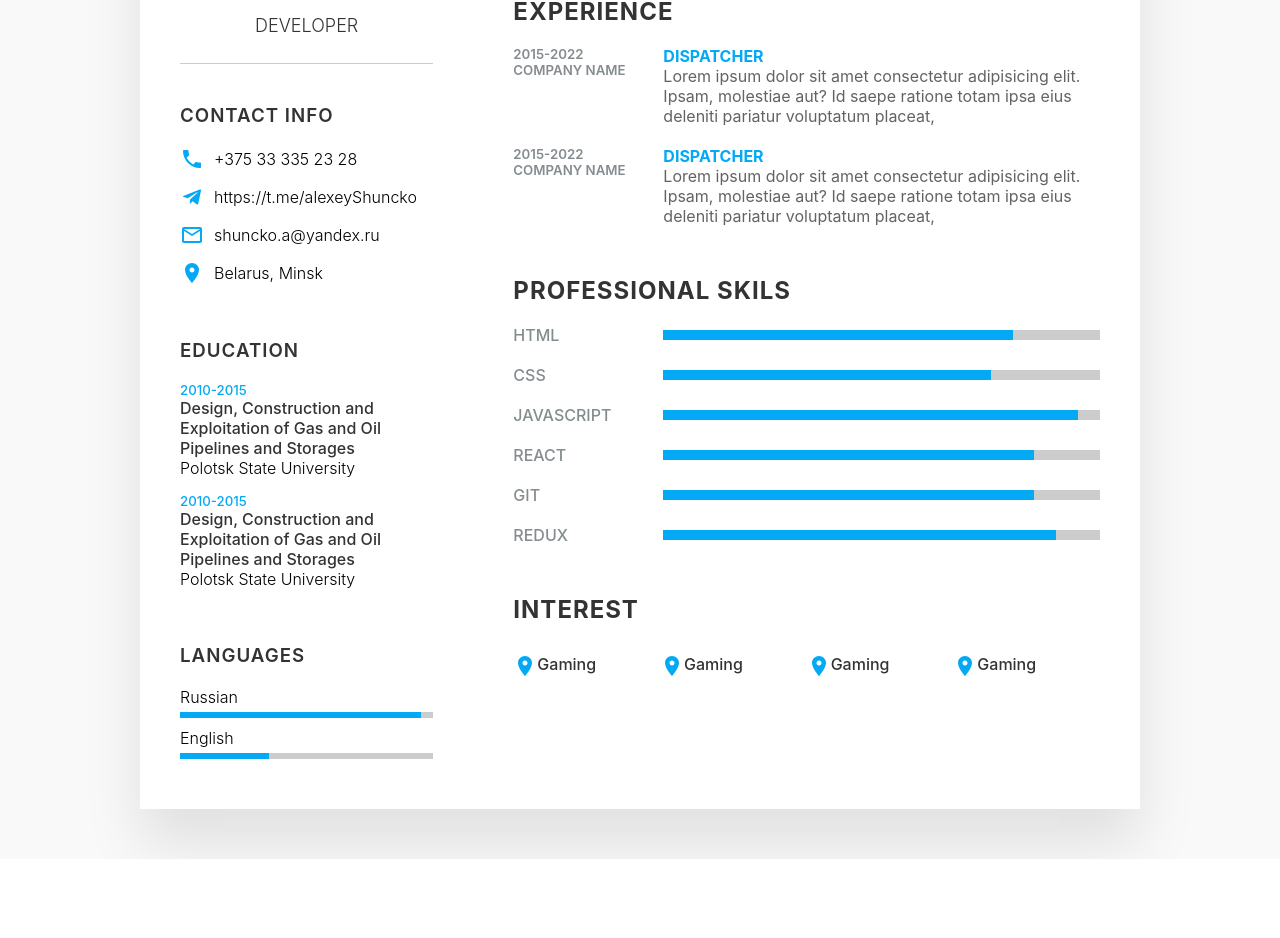
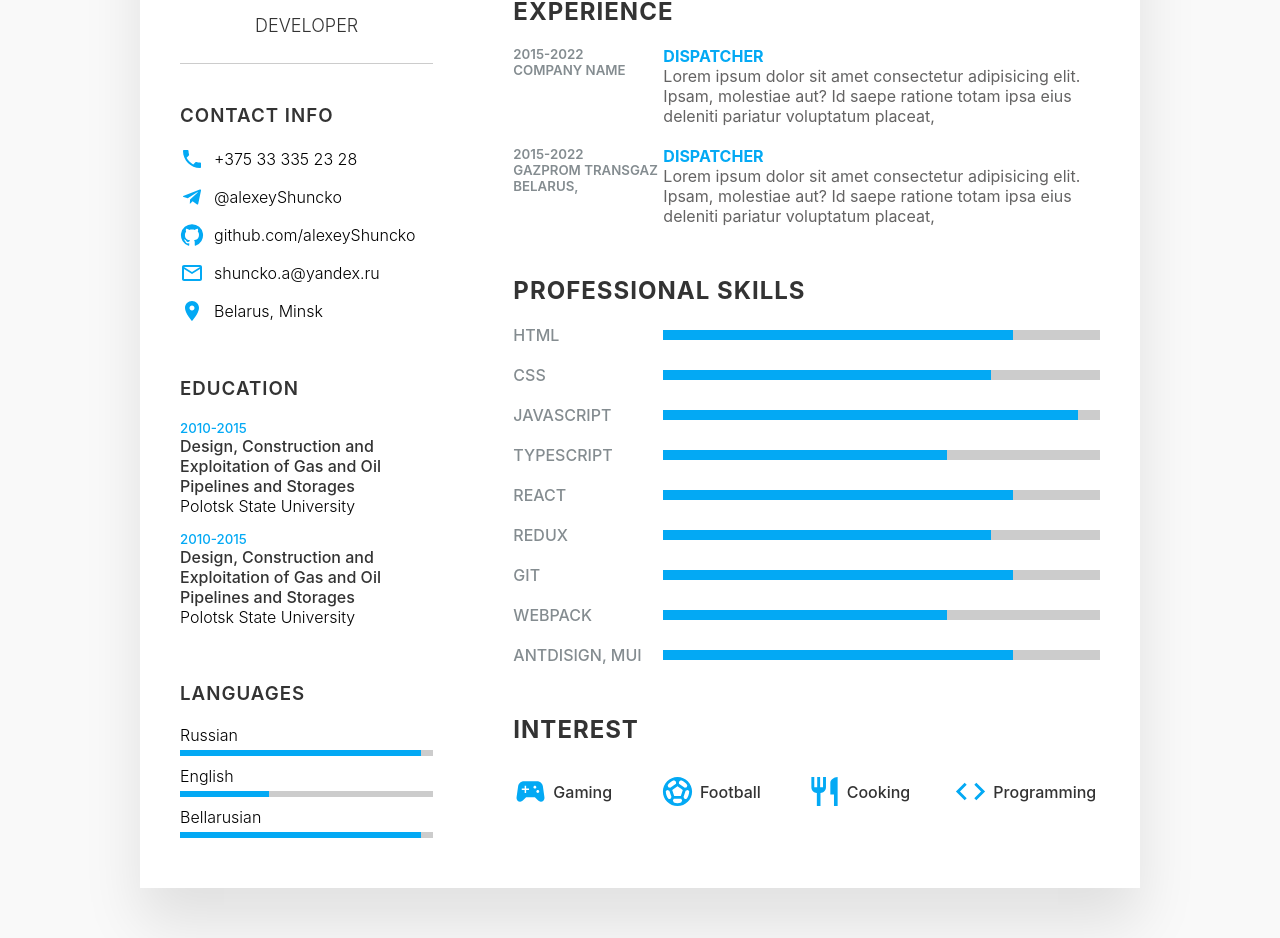
Before and after one commit to alexeyShuncko/resume, a React (Create React App) app: page / in a window 1280 px wide. Shown: the part 372-1310 px from the top of the page. Before the commit the page ends 1231 px from the top, so only its background shows below. Built offline with nearby package versions, Linux system fonts and the light colour scheme.

Commit message:
Отделение данных

```diff
--- a/src/App.css
+++ b/src/App.css
@@ -1,5 +1,6 @@
  :root {
    --background: #f9f9f9;
+   --backgroundResume: #fff;
    --primaryColor: #333;
    --secondColor: #03a9f4;
    --progresColor: #ccc;
@@ -25,6 +26,7 @@
    justify-content: center;
    align-items: center;
    width: 100%;
+
  }
 
  .container {
@@ -32,7 +34,7 @@
    width: 100%;
    max-width: 1000px;
    min-height: 1000px;
-   background: #fff;
+   background: var(--backgroundResume);
    display: grid;
    grid-template-columns: 1fr 2fr;
    box-shadow: 0 35px 55px rgba(0, 0, 0, 0.1);
@@ -51,6 +53,7 @@
    align-items: center;
    padding-bottom: 20px;
    border-bottom: 1px solid rgba(0, 0, 0, 0.2);
+
  }
 
  .profileText .imgBx {
@@ -78,6 +81,7 @@
    margin-top: 20px;
    color: var(--primaryColor);
    line-height: 1.4em;
+   transition: 0.5s;
  }
 
  .profileText h2 span {
@@ -238,8 +242,10 @@
   margin: 10px 0;
  }
 
- .about.interest ul li .icon{
+ .about.interest ul li span{
   display: inline-block;
-   vertical-align: middle;
+  vertical-align: middle;
   color: var(--secondColor);
+  margin-right: 5px;
+
  }
--- a/src/App.js
+++ b/src/App.js
@@ -4,168 +4,184 @@ import PhoneIcon from '@mui/icons-material/Phone';
 import TelegramIcon from '@mui/icons-material/Telegram';
 import MailOutlineIcon from '@mui/icons-material/MailOutline';
 import LocationOnIcon from '@mui/icons-material/LocationOn';
+import GitHubIcon from '@mui/icons-material/GitHub';
+import SportsEsportsIcon from '@mui/icons-material/SportsEsports';
+import SportsSoccerIcon from '@mui/icons-material/SportsSoccer';
+import CodeIcon from '@mui/icons-material/Code';
+import RestaurantIcon from '@mui/icons-material/Restaurant';
 
 function App() {
 
 
+  const data = {
+    profileText: {name: 'Aleksei Shunko',job: 'Junior Frontend Developer'},
+    contactInfo: {
+      title: 'Contact Info',
+      list: [
+        {icon: <PhoneIcon />, text: '+375 33 335 23 28'},
+        {icon: <TelegramIcon />, text: '@alexeyShuncko'},
+        {icon: <GitHubIcon />, text: 'github.com/alexeyShuncko'},
+        {icon: <MailOutlineIcon />, text: 'shuncko.a@yandex.ru'},
+        {icon: <LocationOnIcon />, text: 'Belarus, Minsk'},
+      ]},
+      education: {title: 'Education', list: [
+        {date: '2010-2015',
+        speciality: 'Design, Construction and Exploitation of Gas and Oil Pipelines and Storages',
+        university: 'Polotsk State University'},
+        {date: '2010-2015',
+        speciality: 'Design, Construction and Exploitation of Gas and Oil Pipelines and Storages',
+        university: 'Polotsk State University'},
+    ]},
+    languages: {title: 'Languages', list: [
+      {name: 'Russian', percent: '95%'},
+      {name: 'English', percent: '35%'},
+      {name: 'Bellarusian', percent: '95%'},
+    ]},
+    about: {title: 'Profile',
+    p1: `Lorem ipsum dolor sit amet consectetur adipisicing elit. Ipsam,
+    molestiae aut? Id saepe ratione totam ipsa eius deleniti pariatur voluptatum placeat,
+    exercitationem corporis sint soluta repudiandae, fugiat perspiciatis! Quam, esse?`,
+    p2: `Lorem ipsum dolor sit amet consectetur adipisicing elit. Ipsam,
+    molestiae aut? Id saepe ratione totam ipsa eius deleniti pariatur voluptatum placeat,
+    exercitationem corporis sint soluta repudiandae, fugiat perspiciatis! Quam, esse?`},
+    experience: {title: 'Experience', list: [
+      {date: '2015-2022', name: 'Company Name', job: 'Dispatcher',
+      description: `Lorem ipsum dolor sit amet consectetur adipisicing elit. Ipsam,
+      molestiae aut? Id saepe ratione totam ipsa eius deleniti pariatur voluptatum placeat,`},
+      {date: '2015-2022', name: 'Gazprom transgaz Belarus,', job: 'Dispatcher',
+      description: `Lorem ipsum dolor sit amet consectetur adipisicing elit. Ipsam,
+      molestiae aut? Id saepe ratione totam ipsa eius deleniti pariatur voluptatum placeat,`},
+    ]},
+    skills: {title: 'Professional Skills', list: [
+      {name: 'HTML', percent: '80%'},
+      {name: 'CSS', percent: '75%'},
+      {name: 'Javascript', percent: '95%'},
+      {name: 'Typescript', percent: '65%'},
+      {name: 'React', percent: '80%'},
+      {name: 'Redux', percent: '75%'},
+      {name: 'Git', percent: '80%'},
+      {name: 'Webpack', percent: '65%'},
+      {name: 'AntDisign, MUI', percent: '80%'},
+    ]},
+    interest: {title: 'Interest', list: [
+      {icon: <SportsEsportsIcon fontSize='large'/>, name: 'Gaming'},
+      {icon: <SportsSoccerIcon fontSize='large'/>, name: 'Football'},
+      {icon: <RestaurantIcon fontSize='large'/>, name: 'Cooking'},
+      {icon: <CodeIcon fontSize='large'/>, name: 'Programming'},
+    ]}
+  }
+
 
   return (
     <div className='container'>
+
       <div className='leftSection'>
+
         <div className='profileText'>
           <div className='imgBx'>
             <img src={photo} alt='My_photo' />
           </div>
-          <h2>Aleksei Shunko<br /><span>Junior Frontend Developer</span></h2>
+          <h2>{data.profileText.name}<br /><span>{data.profileText.job}</span></h2>
         </div>
+
         <div className='contactInfo'>
-          <h3 className='title'>Contact Info</h3>
+          <h3 className='title'>{data.contactInfo.title}</h3>
           <ul>
-            <li>
-              <span className='icon'><PhoneIcon /></span>
-              <span className='text'>+375 33 335 23 28</span>
-            </li>
-            <li>
-              <span className='icon'><TelegramIcon /></span>
-              <span className='text'>https://t.me/alexeyShuncko</span>
-            </li>
-            <li>
-              <span className='icon'><MailOutlineIcon /></span>
-              <span className='text'>shuncko.a@yandex.ru</span>
-            </li>
-            <li>
-              <span className='icon'><LocationOnIcon /></span>
-              <span className='text'>Belarus, Minsk</span>
-            </li>
+            { data.contactInfo.list.map(el=> (
+                <li key={el.text}>
+                <span className='icon'>{el.icon}</span>
+                <span className='text'>{el.text}</span>
+              </li>
+              ))
+            }
           </ul>
         </div>
+
         <div className='contactInfo education'>
-          <h3 className='title'>Education</h3>
+          <h3 className='title'>{data.education.title}</h3>
           <ul>
-            <li>
-              <h5>2010-2015</h5>
-              <h4>Design, Construction and Exploitation of Gas and Oil Pipelines and Storages</h4>
-              <h4>Polotsk State University</h4>
-            </li>
-            <li>
-              <h5>2010-2015</h5>
-              <h4>Design, Construction and Exploitation of Gas and Oil Pipelines and Storages</h4>
-              <h4>Polotsk State University</h4>
-            </li>
-
+            { data.education.list.map((el, i)=> (
+                <li key={i}>
+                <h5>{el.date}</h5>
+                <h4>{el.speciality}</h4>
+                <h4>{el.university}</h4>
+              </li>
+              ))
+            }
           </ul>
         </div>
 
         <div className='contactInfo language'>
-          <h3 className='title'>Languages</h3>
+          <h3 className='title'>{data.languages.title}</h3>
           <ul>
-            <li>
-              <span className='text'>Russian</span>
-              <span className='percent'>
-                <div style={{ width: '95%' }}></div>
-              </span>
-            </li>
-            <li>
-              <span className='text'>English</span>
-              <span className='percent'>
-                <div style={{ width: '35%' }}></div>
-              </span>
-            </li>
+            {
+              data.languages.list.map(el=> (
+                <li key={el.name}>
+                <span className='text'>{el.name}</span>
+                <span className='percent'>
+                  <div style={{ width: el.percent }}></div>
+                </span>
+              </li>
+              ))
+            }
           </ul>
         </div>
       </div>
+
+
       <div className='rightSection'>
         <div className='about'>
-          <h2 className='title2'>Profile</h2>
-          <p> Lorem ipsum dolor sit amet consectetur adipisicing elit. Ipsam,
-            molestiae aut? Id saepe ratione totam ipsa eius deleniti pariatur voluptatum placeat,
-            exercitationem corporis sint soluta repudiandae, fugiat perspiciatis! Quam, esse?</p><br />
-          <p> Lorem ipsum dolor sit amet consectetur adipisicing elit. Ipsam,
-            molestiae aut? Id saepe ratione totam ipsa eius deleniti pariatur voluptatum placeat,
-            exercitationem corporis sint soluta repudiandae, fugiat perspiciatis! Quam, esse?</p>
+          <h2 className='title2'>{data.about.title}</h2>
+          <p>{data.about.p1}</p><br />
+          <p>{data.about.p2}</p>
         </div>
+
         <div className='about'>
-          <h2 className='title2'>Experience</h2>
-          <div className='box'>
-            <div className='years_company'>
-              <h5>2015-2022</h5>
-              <h5>Company Name</h5>
+          <h2 className='title2'>{data.experience.title}</h2>
+          {
+            data.experience.list.map(el => (
+              <div className='box' key={el.key}>
+              <div className='years_company'>
+                <h5>{el.date}</h5>
+                <h5>{el.name}</h5>
+              </div>
+              <div className='text'>
+                <h4>{el.job}</h4>
+                <p>{el.description}</p>
+              </div>
             </div>
-            <div className='text'>
-              <h4>Dispatcher</h4>
-              <p>
-                Lorem ipsum dolor sit amet consectetur adipisicing elit. Ipsam,
-                molestiae aut? Id saepe ratione totam ipsa eius deleniti pariatur voluptatum placeat,
-              </p>
-            </div>
-          </div>
-          <div className='box'>
-            <div className='years_company'>
-              <h5>2015-2022</h5>
-              <h5>Company Name</h5>
-            </div>
-            <div className='text'>
-              <h4>Dispatcher</h4>
-              <p>
-                Lorem ipsum dolor sit amet consectetur adipisicing elit. Ipsam,
-                molestiae aut? Id saepe ratione totam ipsa eius deleniti pariatur voluptatum placeat,
-              </p>
-            </div>
-          </div>
+            ))
+          }
         </div>
 
         <div className='about skills'>
-          <h2 className='title2'>Professional Skils</h2>
-          <div className='box'>
-            <h4>HTML</h4>
-            <div className='percent'>
-              <div style={{ width: '80%' }}></div>
+          <h2 className='title2'>{data.skills.title}</h2>
+          {
+            data.skills.list.map(el=> (
+              <div className='box' key={el.name}>
+              <h4>{el.name}</h4>
+              <div className='percent'>
+                <div style={{ width: el.percent }}></div>
+              </div>
             </div>
+            ))
+          }
           </div>
-          <div className='box'>
-            <h4>CSS</h4>
-            <div className='percent'>
-              <div style={{ width: '75%' }}></div>
-            </div>
-          </div>
-          <div className='box'>
-            <h4>JavaScript</h4>
-            <div className='percent'>
-              <div style={{ width: '95%' }}></div>
-            </div>
-          </div>
-          <div className='box'>
-            <h4>React</h4>
-            <div className='percent'>
-              <div style={{ width: '85%' }}></div>
-            </div>
-          </div>
-          <div className='box'>
-            <h4>Git</h4>
-            <div className='percent'>
-              <div style={{ width: '85%' }}></div>
-            </div>
-          </div>
-           <div className='box'>
-            <h4>Redux</h4>
-            <div className='percent'>
-              <div style={{ width: '90%' }}></div>
-            </div>
-          </div>
-        </div>
-
 
         <div className='about interest'>
-          <h2 className='title2'>Interest</h2>
+          <h2 className='title2'>{data.interest.title}</h2>
           <ul>
-            <li><LocationOnIcon className='icon'/>Gaming</li>
-            <li><LocationOnIcon className='icon'/>Gaming</li>
-            <li><LocationOnIcon className='icon'/>Gaming</li>
-            <li><LocationOnIcon className='icon'/>Gaming</li>
+            {
+              data.interest.list.map(el => (
+                <li>
+                <span>{el.icon}</span>
+                {el.name}
+                </li>
+              ))
+            }
           </ul>
           </div>
       </div>
-
 
     </div>
   );
```
Also changed, not shown: src/images/photo.jpg (deleted).
